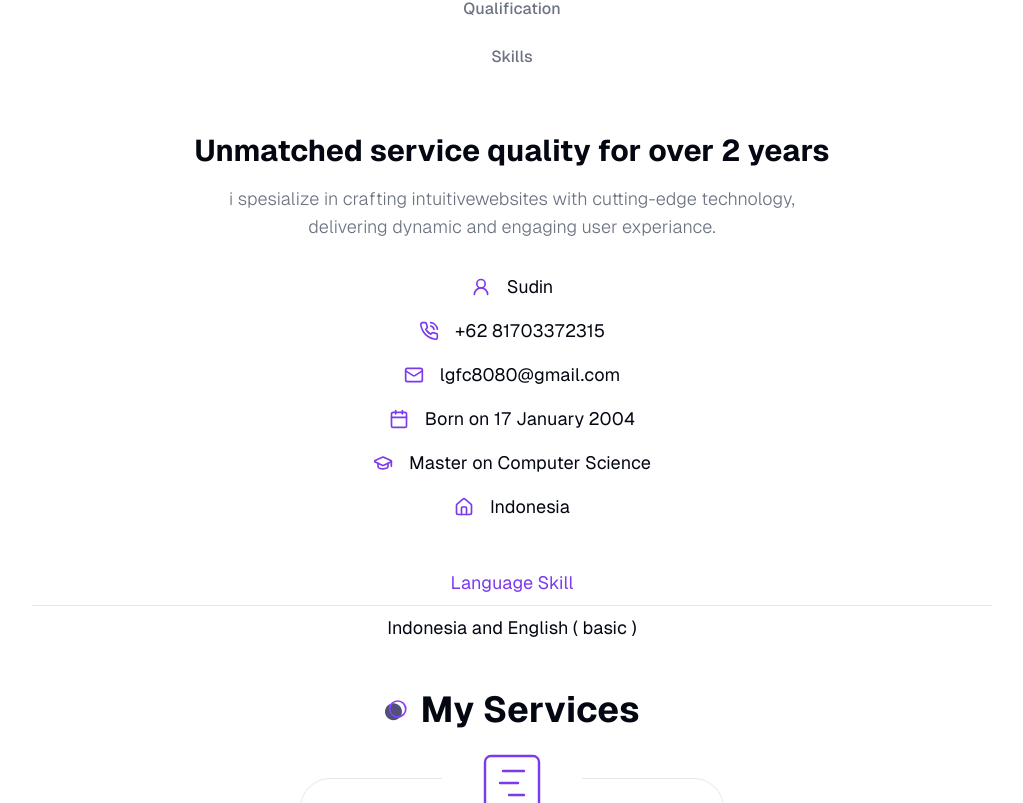
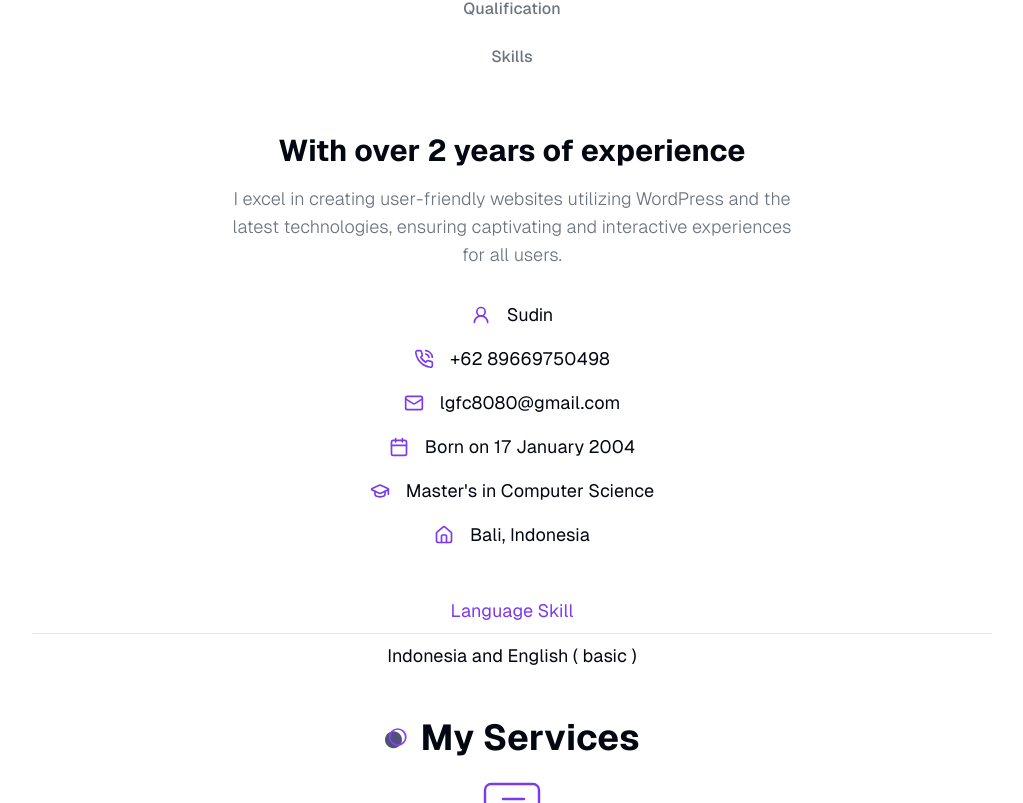
Before and after one commit to sudin17/portofoilo, a Next.js app: page / in a window 1280 px wide. Shown: the part 1177-1980 px from the top of the page, without its empty margins (128-1151 px from the left). Built offline with nearby package versions, Linux system fonts and the light colour scheme.

Commit message:
content hero & about

```diff
--- a/components/About.jsx
+++ b/components/About.jsx
@@ -10,7 +10,7 @@ const infoData = [
     },
     {
         icon: <PhoneCall size={20} />,
-        text: '+62 81703372315',
+        text: '+62 89669750498',
     },
     {
         icon: <MailIcon size={20} />,
@@ -22,11 +22,11 @@ const infoData = [
     },
     {
         icon: <GraduationCap size={20} />,
-        text: 'Master on Computer Science',
+        text: "Master's in Computer Science",
     },
     {
         icon: <HomeIcon size={20} />,
-        text: 'Indonesia',
+        text: 'Bali, Indonesia',
     },
 ];
 
@@ -36,8 +36,8 @@ const qualificationData = [
         data: [
             {
                 university: 'Institut Bisnis dan Teknologi Indonesia',
-                qualification: 'Bachelor of Sciense',
-                years: '2022-2026',
+                qualification: "Master's in Computer Science",
+                years: '2022-Now',
             },
             {
                 university: 'Man 1 Lombok Tengah',
@@ -68,16 +68,31 @@ const skillData = [
         title: 'skills',
         data: [
             {
-                name: 'Wordpress Developer',
+                name: 'WordPress Development',
             },
             {
-                name: 'Website Developer',
+                name: 'SEO (Search Engine Optimization)',
             },
             {
-                name: 'PHP & Java Scrip',
+                name: 'UI/UX Design',
             },
             {
-                name: 'Laravel, next js, tailwind css',
+                name: 'Responsive Design',
+            },
+            {
+                name: 'Website Performance Optimization',
+            },
+            {
+                name: 'Content Management',
+            },
+            {
+                name: 'Database Management',
+            },
+            {
+                name: 'Security Best Practices',
+            },
+            {
+                name: 'PHP ( Laravel, Codeigniter )',
             },
         ],
     },
@@ -123,9 +138,9 @@ const About = () => {
                         <div className="text-lg mt-12 xl:mt-8">
                             <TabsContent value='personal'>
                                 <div className="px-10 md:px-0 text-center xl:text-left">
-                                    <h3 className="h3 mb-4">Unmatched service quality for over 2 years</h3>
+                                    <h3 className="h3 mb-4">With over 2 years of experience</h3>
                                     <p className="subtitle max-w-xl mx-auto xl:mx-0">
-                                        i spesialize in crafting intuitivewebsites with cutting-edge technology, delivering dynamic and engaging user experiance.
+                                    I excel in creating user-friendly websites utilizing WordPress and the latest technologies, ensuring captivating and interactive experiences for all users.
                                     </p>
                                     <div className="grid xl:grid-cols-2 gap-4 mb-12">
                                         {infoData.map((item, index) => {
--- a/components/Hero.jsx
+++ b/components/Hero.jsx
@@ -15,7 +15,7 @@ const Hero = () => {
                         <div className='text-sm uppercase font-semibold mb-4 text-primary tracking-[4px]'>Wordpress Developer</div>
                         <h1 className='h1 mb-4'>Hello, my name is Sudin</h1>
                         <p className='subtitle max-w-[490px] mx-auto xl:mx-0'>
-                            Brief description with insight into myself, my vocational journey, and what I engage in professionally.
+                        A student web developer specializing in WordPress, expert in PHP and Laravel, creative, solution-oriented, and enthusiastic.
                         </p>
                         <div className="flex flex-col gap-y-3 md:flex-row gap-x-3 mx-auto xl:mx-0 mt-4">
                             <Link href='/contact' className="w-full md:w-auto">
@@ -23,7 +23,7 @@ const Hero = () => {
                                     Contact Me <Send size={18} />
                                 </Button>
                             </Link>
-                            <Link href='/ai' className="w-full md:w-auto">
+                            <Link href='/cv.pdf' className="w-full md:w-auto" download>
                                 <Button className='flex items-center justify-center gap-x-2 bg-secondary text-black dark:text-white px-6 py-3 rounded-full font-semibold border border-transparent hover:bg-secondary/50 transition w-full h-full'>
                                     Download CV <Download size={18} />
                                 </Button>
@@ -38,16 +38,15 @@ const Hero = () => {
                             endCountNum={1}
                             badgeText={'Years Of Experiance'}/>
                             <Badge
-                            containerStyles='absolute top-[80%] -left-[2rem] '
+                            containerStyles='absolute top-[80%] -left-[3rem] '
                             icon={<RiTodoFill />}
-                            endCountNum={3}
-                            endCountText='k'
+                            endCountNum={198}
                             badgeText={'Finished Peject'}/>
                             <Badge
                             containerStyles='absolute top-[55%] -right-8'
                             icon={<RiTeamFill />}
-                            endCountNum={9}
-                            endCountText='k'
+                            endCountNum={99}
+                            endCountText='+'
                             badgeText={'Happy Client'}/>
                         {/* Shape Pertama */}
                         <div className="bg-hero_shape2_light dark:bg-hero_shape2_dark w-[500px] h-[500px] bg-no-repeat absolute top-0 right-0 z-10"></div>
```
Also changed, not shown: components/Socials.jsx (+5 -5 lines).
